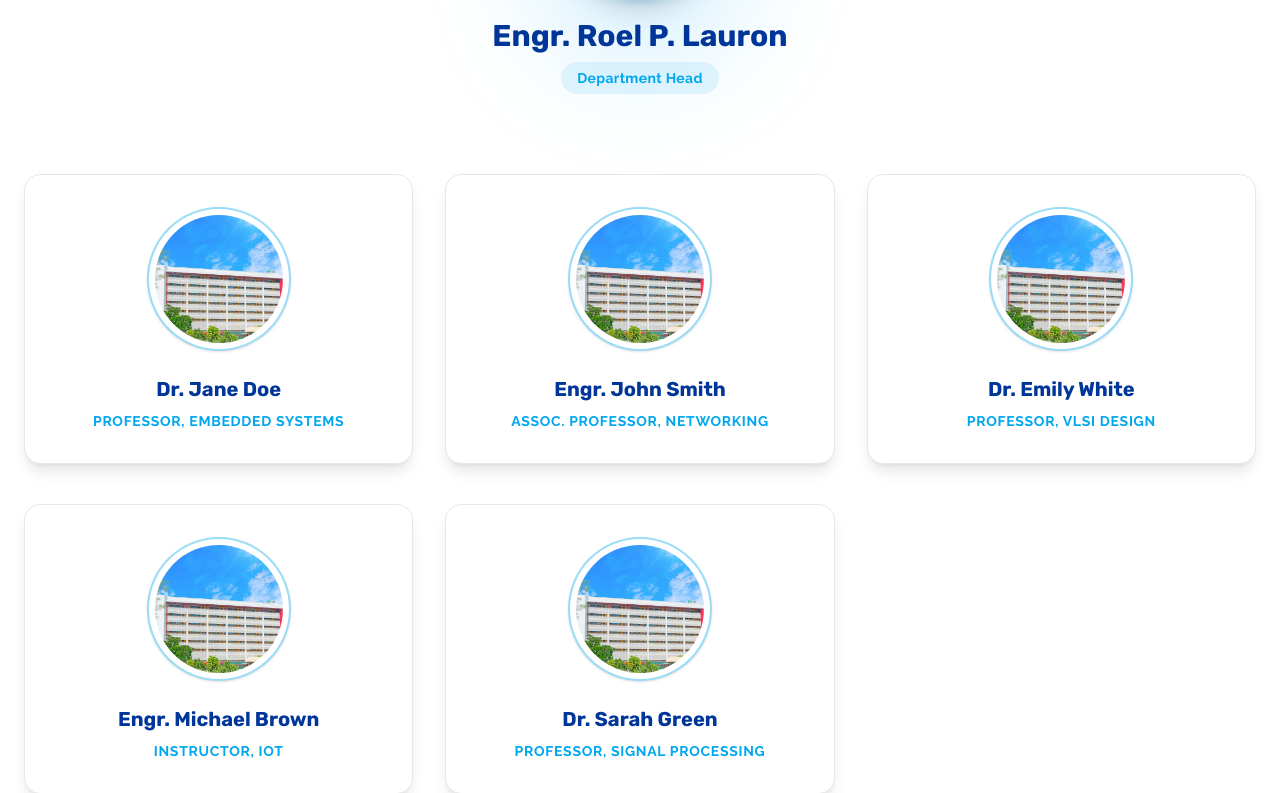
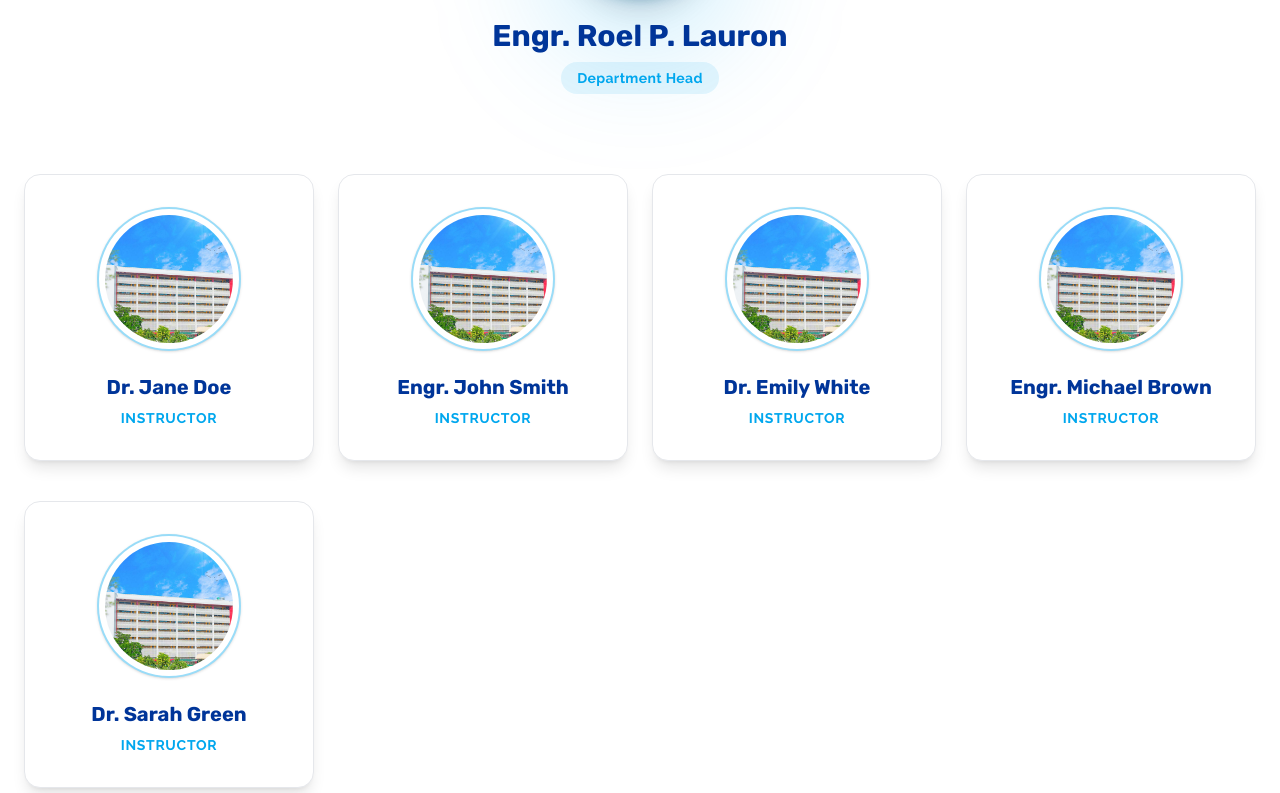
Before and after one commit to ShanRaboy11/icpep-se-citu, a Next.js app in the folder client/: page /about in a window 1280 px wide. Shown: the part 3911-4704 px from the top of the page. Built offline with nearby package versions, Linux system fonts and the light colour scheme.

Commit message:
fix: respo faculty - rexi

```diff
--- a/client/src/app/about/components/profile-card.tsx
+++ /dev/null
@@ -1,31 +0,0 @@
-"use client";
-
-import { FC } from "react";
-
-interface ProfileCardProps {
-  name: string;
-  position: string;
-  imageUrl: string;
-}
-
-const ProfileCard: FC<ProfileCardProps> = ({ name, position, imageUrl }) => {
-  return (
-    <div className="text-center group">
-      <div className="relative inline-block">
-        <div className="w-40 h-40 rounded-2xl bg-gray-100 p-2">
-          <img
-            src={imageUrl}
-            alt={`Profile of ${name}`}
-            className="w-full h-full object-cover rounded-lg transition-transform duration-300 group-hover:scale-105"
-          />
-        </div>
-      </div>
-      <h3 className="font-rubik font-bold text-primary3 mt-4 text-lg">
-        {name}
-      </h3>
-      <p className="font-raleway text-gray-500 text-sm">{position}</p>
-    </div>
-  );
-};
-
-export default ProfileCard;
--- a/client/src/app/about/sections/faculty.tsx
+++ b/client/src/app/about/sections/faculty.tsx
@@ -2,14 +2,12 @@
 
 import { FC } from "react";
 
-// --- TYPE DEFINITION ---
 interface FacultyMember {
   name: string;
   position: string;
   imageUrl: string;
 }
 
-// --- CARD COMPONENT FOR THE DEPARTMENT HEAD ---
 const DepartmentHeadCard: FC<FacultyMember> = ({
   name,
   position,
@@ -17,14 +15,12 @@ const DepartmentHeadCard: FC<FacultyMember> = ({
 }) => {
   return (
     <div className="flex flex-col items-center text-center relative group cursor-default">
-      {/* Decorative background glow for the head */}
-      <div className="absolute top-1/2 left-1/2 -translate-x-1/2 -translate-y-1/2 w-48 h-48 bg-primary1/20 blur-[60px] rounded-full -z-10 transition-all duration-500 group-hover:bg-primary1/30"></div>
+      <div className="absolute top-1/2 left-1/2 -translate-x-1/2 -translate-y-1/2 w-32 h-32 sm:w-48 sm:h-48 bg-primary1/20 blur-[40px] sm:blur-[60px] rounded-full -z-10 transition-all duration-500 group-hover:bg-primary1/30"></div>
 
-      <div className="relative mb-5">
+      <div className="relative mb-3 sm:mb-5">
         <div className="absolute inset-0 rounded-full bg-gradient-to-tr from-primary1 to-primary3 blur opacity-30 group-hover:opacity-50 transition-opacity duration-500"></div>
 
-        {/* Image Container */}
-        <div className="relative w-44 h-44 rounded-full border-4 border-white shadow-xl overflow-hidden">
+        <div className="relative w-32 h-32 sm:w-44 sm:h-44 rounded-full border-4 border-white shadow-xl overflow-hidden">
           <img
             src={imageUrl}
             alt={`Profile of ${name}`}
@@ -33,44 +29,31 @@ const DepartmentHeadCard: FC<FacultyMember> = ({
         </div>
       </div>
 
-      <h3 className="font-rubik text-3xl font-bold text-primary3 mb-2">
+      <h3 className="font-rubik text-2xl sm:text-3xl font-bold text-primary3 mb-1 sm:mb-2">
         {name}
       </h3>
-      <span className="inline-block px-4 py-1.5 rounded-full bg-primary1/10 text-primary1 font-raleway font-bold text-sm tracking-wide">
+      <span className="inline-block px-3 py-1 sm:px-4 sm:py-1.5 rounded-full bg-primary1/10 text-primary1 font-raleway font-bold text-xs sm:text-sm tracking-wide">
         {position}
       </span>
     </div>
   );
 };
 
-// --- CARD COMPONENT FOR OTHER FACULTY MEMBERS ---
-const FacultyMemberCard: FC<FacultyMember> = ({ name, position, imageUrl }) => {
+const FacultyMemberCard: FC<FacultyMember> = ({ name, imageUrl }) => {
   return (
-    <div className="group relative w-full flex flex-col items-center bg-white rounded-2xl border border-gray-200 shadow-lg transition-all duration-300 ease-in-out hover:shadow-primary1/40 hover:-translate-y-1 overflow-hidden p-8">
-      {/* Image Section Wrapper */}
-      {/* We keep the image and the rings in this relative container so they stay perfectly aligned */}
-      <div className="relative mb-6 flex justify-center items-center">
-        {/* --- TEXTURE: RIPPLES / CONNECTED RINGS --- */}
-        {/* These are absolute to the image wrapper center, ensuring perfect alignment */}
+    <div className="group relative w-full flex flex-col items-center bg-white rounded-2xl border border-gray-200 shadow-lg transition-all duration-300 ease-in-out hover:shadow-primary1/40 hover:-translate-y-1 overflow-hidden p-3 sm:p-8">
+      <div className="relative mb-3 sm:mb-6 flex justify-center items-center">
         <div className="absolute top-1/2 left-1/2 -translate-x-1/2 -translate-y-1/2 -z-10 flex items-center justify-center pointer-events-none">
-          {/* Ring 1 (Immediate neighbor to photo) */}
-          <div className="absolute w-[180px] h-[180px] rounded-full border border-gray-100 opacity-100"></div>
-
-          {/* Ring 2 */}
-          <div className="absolute w-[240px] h-[240px] rounded-full border border-gray-100 opacity-80"></div>
-
-          {/* Ring 3 */}
-          <div className="absolute w-[300px] h-[300px] rounded-full border border-gray-50 opacity-60"></div>
-
-          {/* Ring 4 (Fades out into the card edges) */}
-          <div className="absolute w-[360px] h-[360px] rounded-full border border-gray-50 opacity-40"></div>
+          <div className="absolute w-[90px] h-[90px] sm:w-[180px] sm:h-[180px] rounded-full border border-gray-100 opacity-100"></div>
+          <div className="absolute w-[120px] h-[120px] sm:w-[240px] sm:h-[240px] rounded-full border border-gray-100 opacity-80"></div>
+          <div className="absolute w-[150px] h-[150px] sm:w-[300px] sm:h-[300px] rounded-full border border-gray-50 opacity-60"></div>
+          <div className="absolute w-[180px] h-[180px] sm:w-[360px] sm:h-[360px] rounded-full border border-gray-50 opacity-40"></div>
         </div>
 
-        {/* Glow Effect (Behind Frame) */}
+        {/* Glow Effect */}
         <div className="absolute inset-0 bg-primary1/40 rounded-full blur-2xl opacity-0 group-hover:opacity-100 transition-opacity duration-500 scale-110 pointer-events-none"></div>
 
-        {/* The Physical Photo Frame */}
-        <div className="relative w-36 h-36 p-1.5 bg-white rounded-full border-2 border-primary1/40 shadow-sm z-10 group-hover:shadow-md group-hover:border-primary1 transition-all duration-300">
+        <div className="relative w-20 h-20 sm:w-36 sm:h-36 p-1 sm:p-1.5 bg-white rounded-full border-2 border-primary1/40 shadow-sm z-10 group-hover:shadow-md group-hover:border-primary1 transition-all duration-300">
           <img
             src={imageUrl}
             alt={`Profile of ${name}`}
@@ -79,23 +62,18 @@ const FacultyMemberCard: FC<FacultyMember> = ({ name, position, imageUrl }) => {
         </div>
       </div>
 
-      {/* Text Section */}
       <div className="relative z-10 text-center">
-        {/* Name */}
-        <h4 className="font-rubik font-bold text-xl text-primary3 mb-2">
+        <h4 className="font-rubik font-bold text-sm sm:text-xl text-primary3 mb-1 sm:mb-2 leading-tight">
           {name}
         </h4>
-
-        {/* Position */}
-        <p className="font-raleway text-sm font-bold text-primary1 uppercase tracking-wider">
-          {position}
+        <p className="font-raleway text-[10px] sm:text-sm font-bold text-primary1 uppercase tracking-wider">
+          Instructor
         </p>
       </div>
     </div>
   );
 };
 
-// --- MAIN SECTION COMPONENT ---
 interface FacultySectionProps {
   faculty: FacultyMember[];
 }
@@ -107,7 +85,6 @@ const FacultySection: FC<FacultySectionProps> = ({ faculty }) => {
   return (
     <section className="mt-48">
       <div className="w-full max-w-7xl mx-auto px-6 pb-24">
-        {/* Section Title */}
         <div className="text-center mb-20">
           <h2 className="font-rubik text-4xl sm:text-5xl font-bold text-primary3 mb-6">
             CPE Department Faculty
@@ -120,13 +97,13 @@ const FacultySection: FC<FacultySectionProps> = ({ faculty }) => {
 
         {/* Department Head Layout */}
         {departmentHead && (
-          <div className="flex justify-center mb-20">
+          <div className="flex justify-center mb-12 sm:mb-20">
             <DepartmentHeadCard {...departmentHead} />
           </div>
         )}
 
         {/* Other Faculty Grid Layout */}
-        <div className="grid grid-cols-1 sm:grid-cols-2 lg:grid-cols-3 gap-x-8 gap-y-10">
+        <div className="grid grid-cols-2 lg:grid-cols-4 gap-3 gap-y-6 sm:gap-x-6 sm:gap-y-10">
           {otherFaculty.map((member) => (
             <FacultyMemberCard key={member.name} {...member} />
           ))}
```
